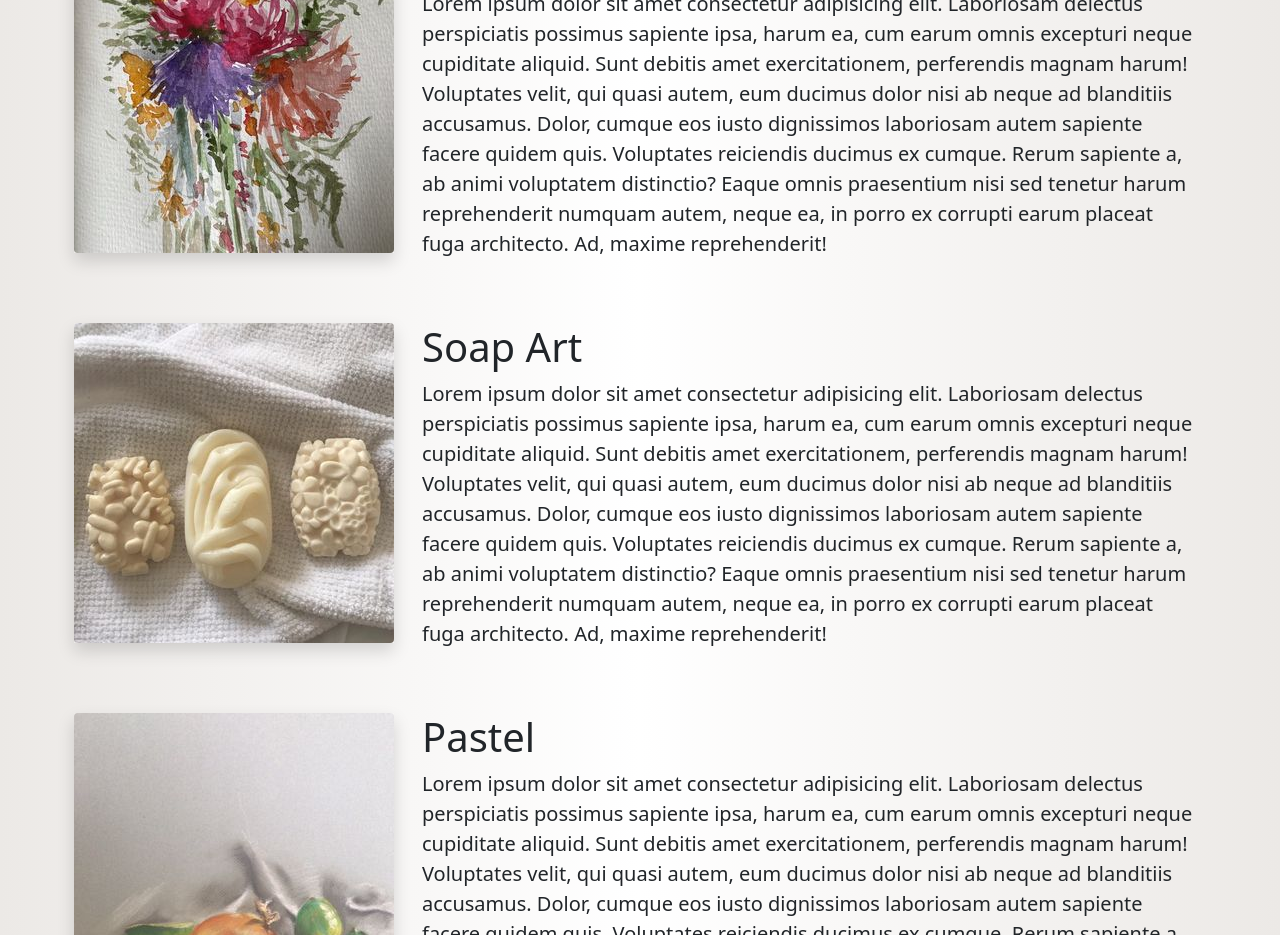
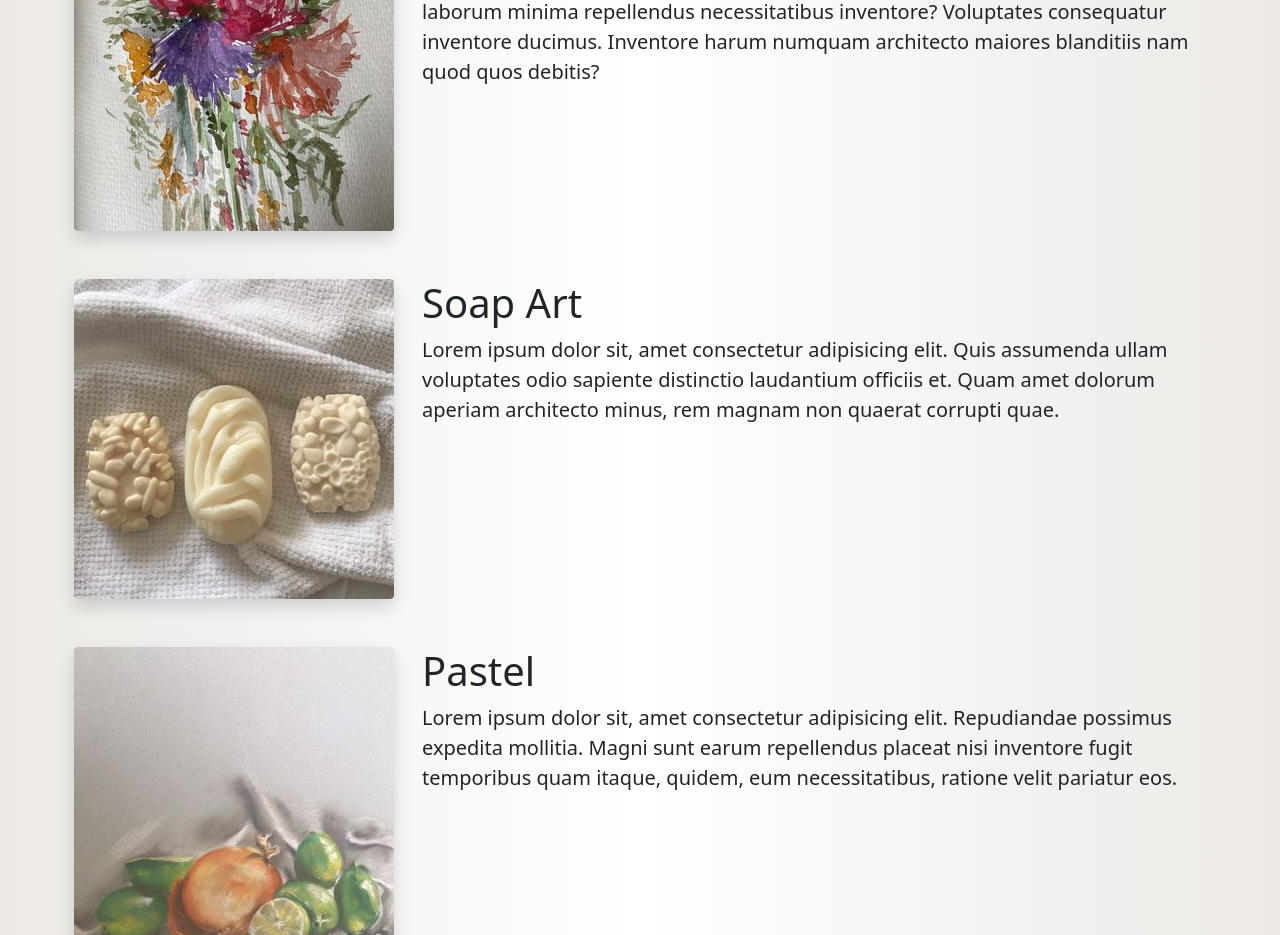
Before and after one commit to aryaemami59/sou-hashemi-art-gallery, a website: page index.html in a window 1280 px wide. Shown: the part 671-1606 px from the top of the page. Drawn offline with nearby package versions, Linux system fonts and the light colour scheme.

Commit message:
fixed paragraph placement on the index page

```diff
--- a/index.html
+++ b/index.html
@@ -122,17 +122,10 @@
             Allegorical Art
           </h1>
           <p class="lead text-center text-md-start">
-            Lorem ipsum dolor sit amet consectetur adipisicing elit. Laboriosam
-            delectus perspiciatis possimus sapiente ipsa, harum ea, cum earum
-            omnis excepturi neque cupiditate aliquid. Sunt debitis amet
-            exercitationem, perferendis magnam harum! Voluptates velit, qui
-            quasi autem, eum ducimus dolor nisi ab neque ad blanditiis
-            accusamus. Dolor, cumque eos iusto dignissimos laboriosam autem
-            sapiente facere quidem quis. Voluptates reiciendis ducimus ex
-            cumque. Rerum sapiente a, ab animi voluptatem distinctio? Eaque
-            omnis praesentium nisi sed tenetur harum reprehenderit numquam
-            autem, neque ea, in porro ex corrupti earum placeat fuga architecto.
-            Ad, maxime reprehenderit!
+            Lorem, ipsum dolor sit amet consectetur adipisicing elit. Quidem
+            delectus esse voluptas voluptate voluptatibus quia. Debitis maiores
+            explicabo error fugit iste, repellat tenetur, tempore temporibus
+            molestias, recusandae est accusantium nesciunt.
           </p>
         </div>
       </div>
@@ -149,17 +142,10 @@
         <div class="ms-3 col-md">
           <h1 class="mt-3 mt-md-0 text-center text-md-start">Watercolor</h1>
           <p class="lead text-center text-md-start">
-            Lorem ipsum dolor sit amet consectetur adipisicing elit. Laboriosam
-            delectus perspiciatis possimus sapiente ipsa, harum ea, cum earum
-            omnis excepturi neque cupiditate aliquid. Sunt debitis amet
-            exercitationem, perferendis magnam harum! Voluptates velit, qui
-            quasi autem, eum ducimus dolor nisi ab neque ad blanditiis
-            accusamus. Dolor, cumque eos iusto dignissimos laboriosam autem
-            sapiente facere quidem quis. Voluptates reiciendis ducimus ex
-            cumque. Rerum sapiente a, ab animi voluptatem distinctio? Eaque
-            omnis praesentium nisi sed tenetur harum reprehenderit numquam
-            autem, neque ea, in porro ex corrupti earum placeat fuga architecto.
-            Ad, maxime reprehenderit!
+            Lorem ipsum dolor sit amet consectetur adipisicing elit. Minus
+            corporis eveniet laborum minima repellendus necessitatibus
+            inventore? Voluptates consequatur inventore ducimus. Inventore harum
+            numquam architecto maiores blanditiis nam quod quos debitis?
           </p>
         </div>
       </div>
@@ -176,17 +162,10 @@
         <div class="ms-3 col-md">
           <h1 class="mt-3 mt-md-0 text-center text-md-start">Soap Art</h1>
           <p class="lead text-center text-md-start">
-            Lorem ipsum dolor sit amet consectetur adipisicing elit. Laboriosam
-            delectus perspiciatis possimus sapiente ipsa, harum ea, cum earum
-            omnis excepturi neque cupiditate aliquid. Sunt debitis amet
-            exercitationem, perferendis magnam harum! Voluptates velit, qui
-            quasi autem, eum ducimus dolor nisi ab neque ad blanditiis
-            accusamus. Dolor, cumque eos iusto dignissimos laboriosam autem
-            sapiente facere quidem quis. Voluptates reiciendis ducimus ex
-            cumque. Rerum sapiente a, ab animi voluptatem distinctio? Eaque
-            omnis praesentium nisi sed tenetur harum reprehenderit numquam
-            autem, neque ea, in porro ex corrupti earum placeat fuga architecto.
-            Ad, maxime reprehenderit!
+            Lorem ipsum dolor sit, amet consectetur adipisicing elit. Quis
+            assumenda ullam voluptates odio sapiente distinctio laudantium
+            officiis et. Quam amet dolorum aperiam architecto minus, rem magnam
+            non quaerat corrupti quae.
           </p>
         </div>
       </div>
@@ -203,17 +182,10 @@
         <div class="ms-3 col-md">
           <h1 class="mt-3 mt-md-0 text-center text-md-start">Pastel</h1>
           <p class="lead text-center text-md-start">
-            Lorem ipsum dolor sit amet consectetur adipisicing elit. Laboriosam
-            delectus perspiciatis possimus sapiente ipsa, harum ea, cum earum
-            omnis excepturi neque cupiditate aliquid. Sunt debitis amet
-            exercitationem, perferendis magnam harum! Voluptates velit, qui
-            quasi autem, eum ducimus dolor nisi ab neque ad blanditiis
-            accusamus. Dolor, cumque eos iusto dignissimos laboriosam autem
-            sapiente facere quidem quis. Voluptates reiciendis ducimus ex
-            cumque. Rerum sapiente a, ab animi voluptatem distinctio? Eaque
-            omnis praesentium nisi sed tenetur harum reprehenderit numquam
-            autem, neque ea, in porro ex corrupti earum placeat fuga architecto.
-            Ad, maxime reprehenderit!
+            Lorem ipsum dolor sit, amet consectetur adipisicing elit.
+            Repudiandae possimus expedita mollitia. Magni sunt earum repellendus
+            placeat nisi inventore fugit temporibus quam itaque, quidem, eum
+            necessitatibus, ratione velit pariatur eos.
           </p>
         </div>
       </div>
@@ -224,42 +196,42 @@
           <div class="col text-center my-5">
             <a
               href="https://www.facebook.com/sou.hashemi.5"
-              class="btn btn-social-icon mx-2 rounded-circle btn-lg shadow btn-facebook"
+              class="btn btn-social-icon mx-sm-1 mx-md-2 rounded-circle btn-lg shadow btn-facebook"
               target="_blank"
             >
               <i class="fa-brands fa-facebook-f fs-4"></i>
             </a>
             <a
               href="https://www.instagram.com/hashemi1889"
-              class="btn btn-social-icon mx-2 rounded-circle btn-lg shadow btn-instagram"
+              class="btn btn-social-icon mx-sm-1 mx-md-2 rounded-circle btn-lg shadow btn-instagram"
               target="_blank"
             >
               <i class="fa-brands fa-instagram fs-4"></i>
             </a>
             <a
               href="https://www.twitter.com/hashemi1889"
-              class="btn btn-social-icon mx-2 rounded-circle btn-lg shadow btn-twitter"
+              class="btn btn-social-icon mx-sm-1 mx-md-2 rounded-circle btn-lg shadow btn-twitter"
               target="_blank"
             >
               <i class="fa-brands fa-twitter fs-4"></i>
             </a>
             <a
               href="https://www.pinterest.com/"
-              class="btn btn-social-icon mx-2 rounded-circle btn-lg shadow btn-pinterest"
+              class="btn btn-social-icon mx-sm-1 mx-md-2 rounded-circle btn-lg shadow btn-pinterest"
               target="_blank"
             >
               <i class="fa-brands fa-pinterest-p fs-4"></i>
             </a>
             <a
               href="https://www.linkedin.com/"
-              class="btn btn-social-icon mx-2 rounded-circle btn-lg shadow btn-linkedin"
+              class="btn btn-social-icon mx-sm-1 mx-md-2 rounded-circle btn-lg shadow btn-linkedin"
               target="_blank"
             >
               <i class="fa-brands fa-linkedin-in fs-4"></i>
             </a>
             <a
               href="https://www.tumblr.com/"
-              class="btn btn-social-icon btn-lg mx-2 rounded-circle shadow btn-tumblr"
+              class="btn btn-social-icon btn-lg mx-sm-1 mx-md-2 rounded-circle shadow btn-tumblr"
               target="_blank"
               role="button"
             >
```
